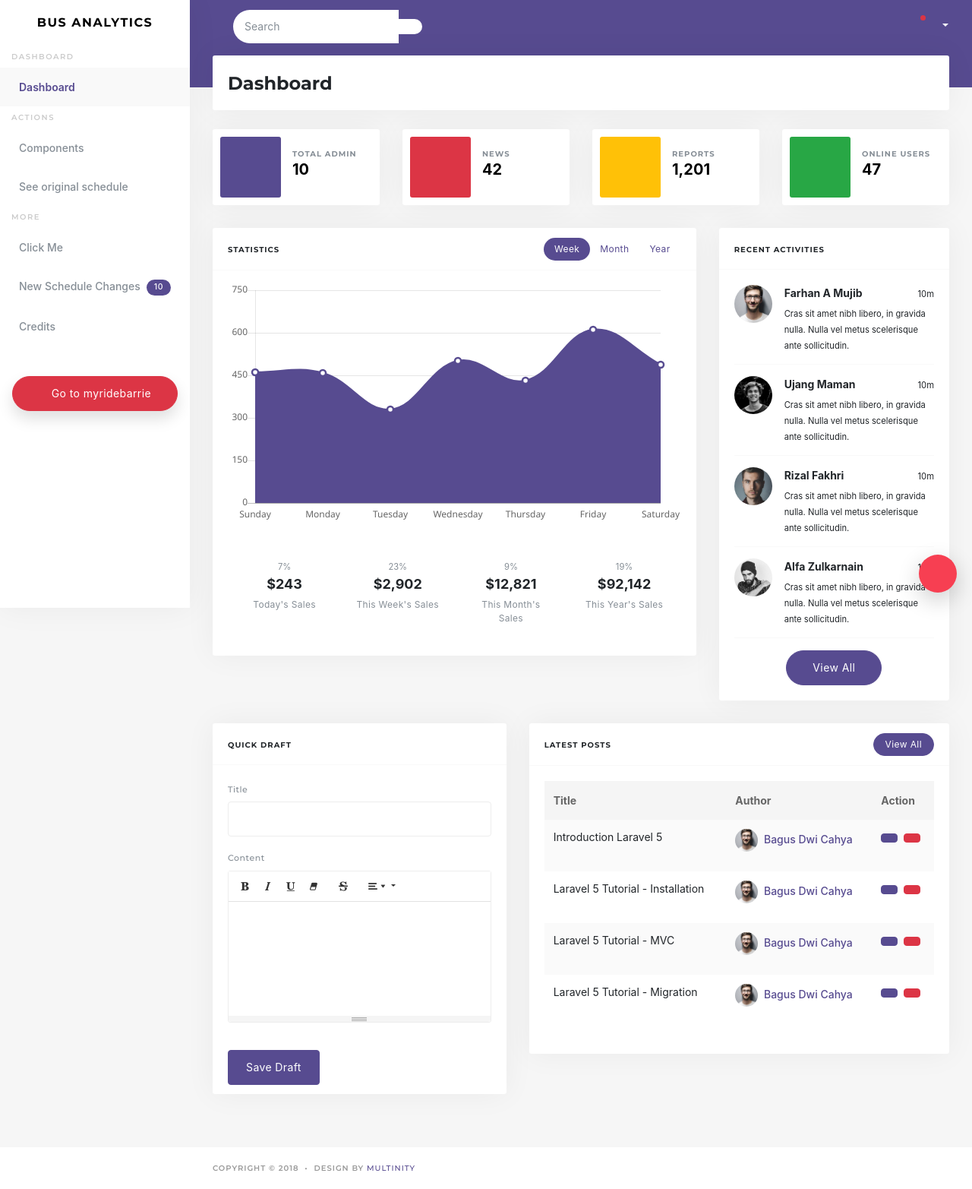
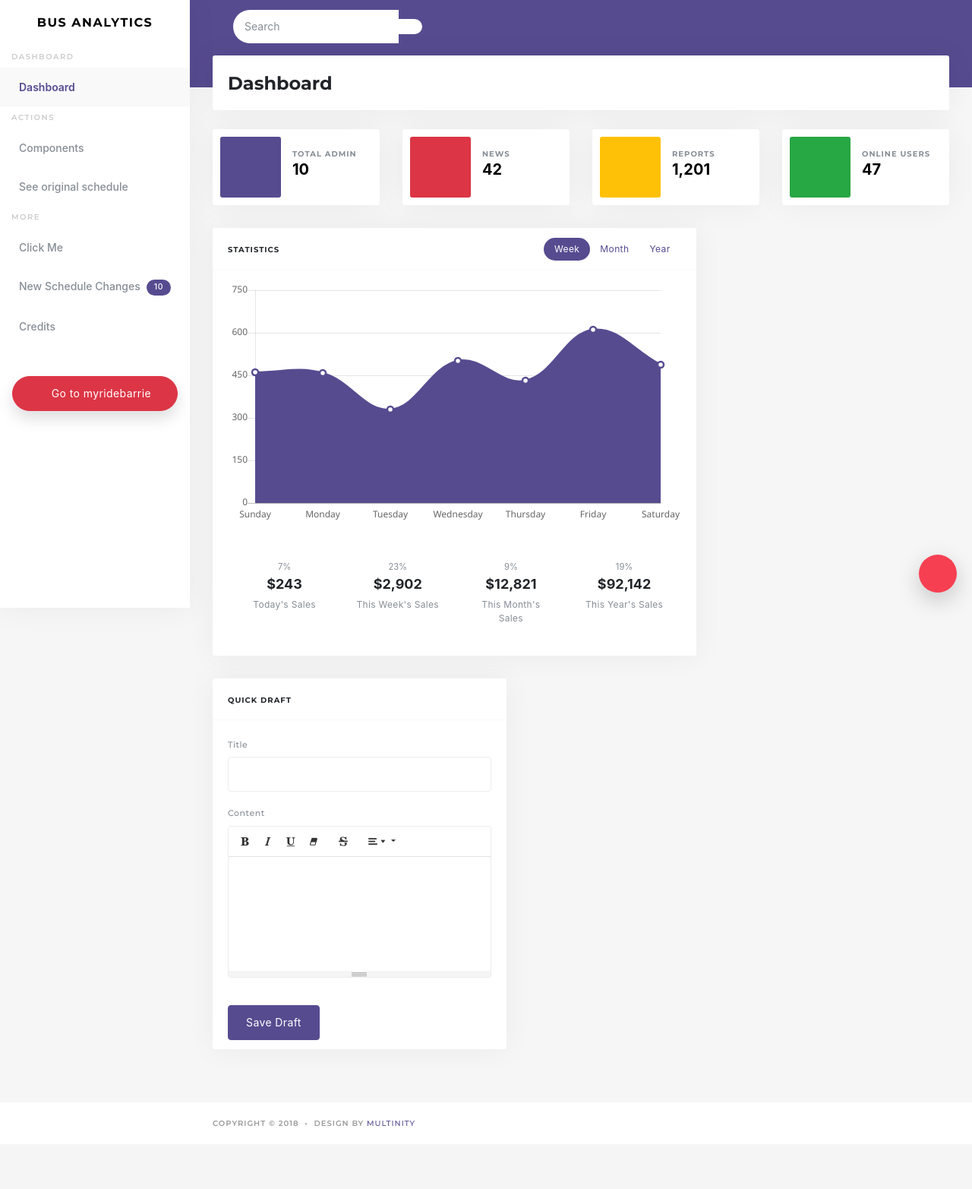
Before and after one commit to DanPham45/barrie-transit, a Flask app: page / in a window 1280 px wide. Shown: the whole page at 76% size. After the commit the page ends 1482 px from the top, so only its background shows below. Run offline with Flask 2, Linux system fonts and the light colour scheme; some libraries are stand-ins or nearby versions.

Commit message:
adding new files from branch01_Ivy

```diff
--- a/app/static/css/style.css
+++ b/app/static/css/style.css
@@ -710,6 +710,7 @@ body.sidebar-gone .main-content {
 .card .card-header,
 .card .card-footer,
 .card .card-body {
+	width: 100%;
 	background-color: transparent;
 }
 .card .card-body {
--- a/app/templates/index.html
+++ b/app/templates/index.html
@@ -41,7 +41,7 @@
             <button class="btn" type="submit"><i class="ion ion-search"></i></button>
           </div>
         </form>
-        <ul class="navbar-nav navbar-right">
+        <!-- <ul class="navbar-nav navbar-right">
           <li class="dropdown dropdown-list-toggle"><a href="#" data-toggle="dropdown" class="nav-link notification-toggle nav-link-lg beep"><i class="ion ion-ios-bell-outline"></i></a>
             <div class="dropdown-menu dropdown-list dropdown-menu-right">
               <div class="dropdown-header">Notifications
@@ -100,7 +100,7 @@
               </a>
             </div>
           </li>
-        </ul>
+        </ul> -->
       </nav>
       <div class="main-sidebar">
         <aside id="sidebar-wrapper">
@@ -269,7 +269,7 @@
                 </div>
               </div>
             </div>
-            <div class="col-lg-4 col-md-12 col-12 col-sm-12">
+            <!-- <div class="col-lg-4 col-md-12 col-12 col-sm-12">
               <div class="card">
                 <div class="card-header">
                   <h4>Recent Activities</h4>
@@ -316,7 +316,7 @@
                   </div>
                 </div>
               </div>
-            </div>
+            </div> -->
           </div>
           <div class="row">
             <div class="col-lg-5 col-md-12 col-12 col-sm-12">
@@ -344,7 +344,7 @@
                 </div>
               </form>
             </div>
-            <div class="col-lg-7 col-md-12 col-12 col-sm-12">
+            <!-- <div class="col-lg-7 col-md-12 col-12 col-sm-12">
               <div class="card">
                 <div class="card-header">
                   <div class="float-right">
@@ -436,7 +436,7 @@
                   </div>
                 </div>
               </div>
-            </div>
+            </div> -->
           </div>
         </section>
       </div>
```
